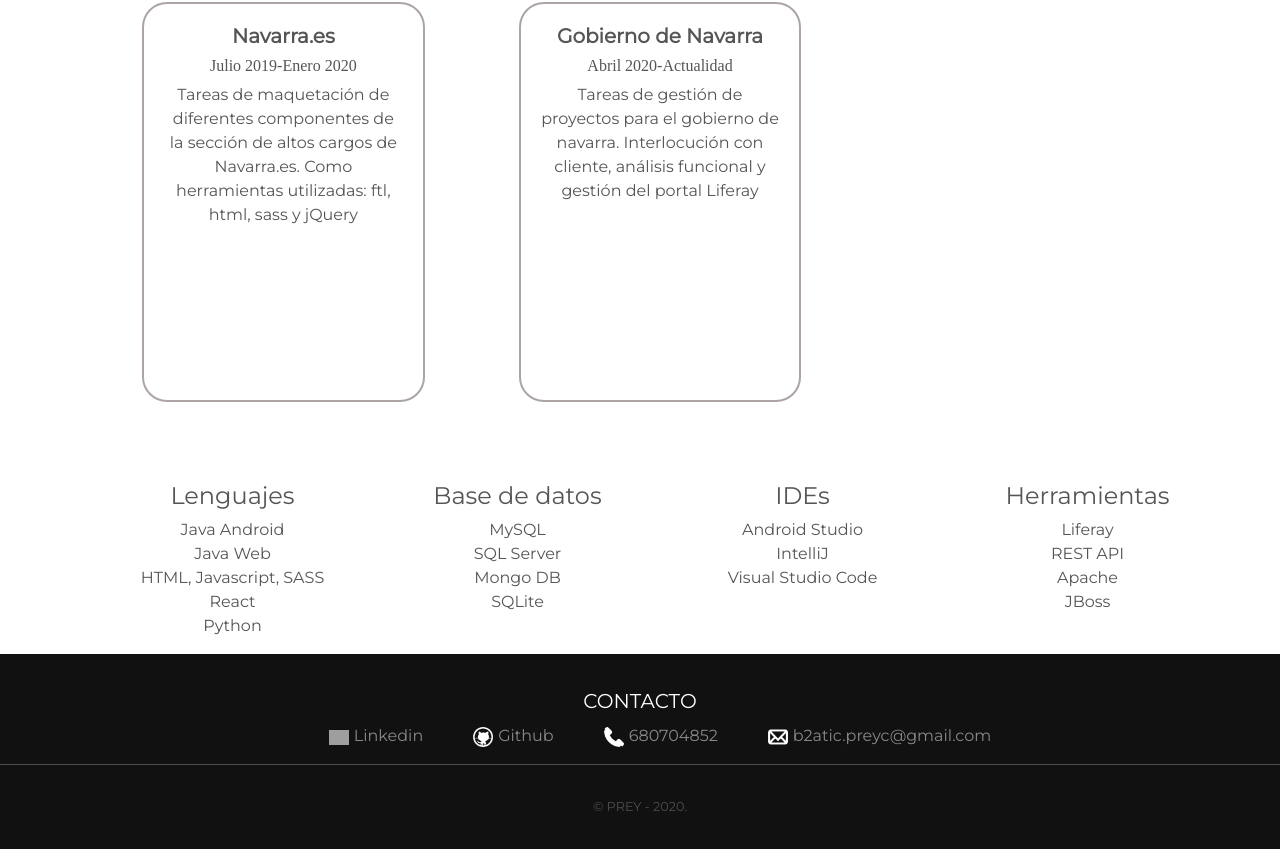
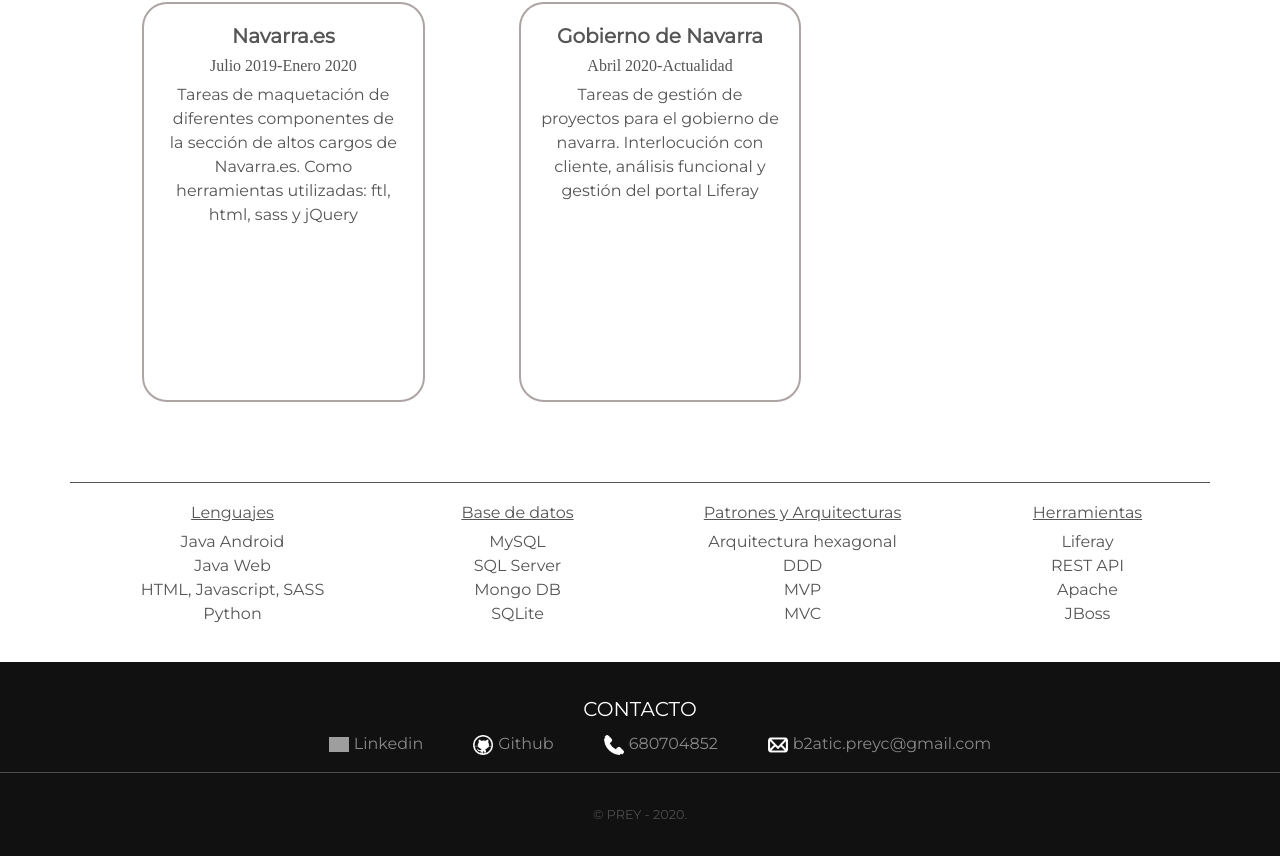
Before and after one commit to preychester95/PortfolioWebPrey, a React (Create React App) app: page / in a window 1280 px wide. Shown: the part 1218-2074 px from the top of the page. Built offline with nearby package versions, Linux system fonts and the light colour scheme; grey boxes are pictures that could not be loaded.

Commit message:
Refactoring colors to variables and pixels to rem

```diff
--- a/public/index.html
+++ b/public/index.html
@@ -1,13 +1,14 @@
 <!DOCTYPE html>
-<html lang="en">
+<html lang="es">
   <head>
     <meta charset="utf-8" />
     <link rel="icon" type="image/png" href="%PUBLIC_URL%/logo.png" />
     <meta name="viewport" content="width=device-width, initial-scale=1" />
     <meta name="theme-color" content="#000000" />
+    <meta name="keywords" content="presentacion, programacion, Java, Android"/>
     <meta
       name="description"
-      content="Web site created using create-react-app"
+      content="Pagina de presentacion de Pablo Rey Campo"
     />
     <link rel="apple-touch-icon" href="%PUBLIC_URL%/logo.png" />
     <!--
--- a/src/components/Presentation.js
+++ b/src/components/Presentation.js
@@ -13,7 +13,7 @@
                         <br></br>
                         <br></br>
                         Me considero una persona trabajadora, con muchas ganas de aprender cosas nuevas que siempre está tratando de mejorar como profesional en el sector. Estoy abierto a cualquier reto tecnológico que se presente y me encanta trabajar en equipo.
-                        Además de la informática, me encanta el CrossFit, la que considera mi segunda gran pasión a día de hoy.
+                        Además de la informática, me encanta el CrossFit, la que considero mi segunda gran pasión a día de hoy.
                     </p>
                 </div>
             </div>
--- a/src/components/Tools.js
+++ b/src/components/Tools.js
@@ -7,17 +7,16 @@
                 <div class="row">
                     <div class="col-md-3 col-xs-12">
                         <ul>
-                            <h4>Lenguajes</h4>
+                            <h6><u>Lenguajes</u></h6>
                             <li>Java Android</li>
                             <li>Java Web</li>
                             <li>HTML, Javascript, SASS</li>
-                            <li>React</li>
                             <li>Python</li>
                         </ul>
                     </div>
                     <div class="col-md-3 col-xs-12">
                         <ul>
-                            <h4>Base de datos</h4>
+                            <h6><u>Base de datos</u></h6>
                             <li>MySQL</li>
                             <li>SQL Server</li>
                             <li>Mongo DB</li>
@@ -26,15 +25,16 @@
                     </div>
                     <div class="col-md-3 col-xs-12">
                         <ul>
-                            <h4>IDEs</h4>
-                            <li>Android Studio</li>
-                            <li>IntelliJ</li>
-                            <li>Visual Studio Code</li>
+                            <h6><u>Patrones y Arquitecturas</u></h6>
+                            <li>Arquitectura hexagonal</li>
+                            <li>DDD</li>
+                            <li>MVP</li>
+                            <li>MVC</li>
                         </ul>
                     </div>
                     <div class="col-md-3 col-xs-12">
                         <ul>
-                            <h4>Herramientas</h4>
+                            <h6><u>Herramientas</u></h6>
                             <li>Liferay</li>
                             <li>REST API</li>
                             <li>Apache</li>
--- a/src/styles/card.scss
+++ b/src/styles/card.scss
@@ -1,9 +1,9 @@
 .Card{
-    border-radius: 25px;
-    border: 2px solid #ada4a4;
-    padding: 20px;
+    border-radius: 1.563rem;
+    border: 0.125rem solid $cardColor;
+    padding: 1.25rem;
     margin: 2rem;
-    height: 400px;
+    height: 25rem;
     h3{
         font-size: 1.25rem;
         font-weight: bold;
--- a/src/styles/footer.scss
+++ b/src/styles/footer.scss
@@ -13,19 +13,19 @@
         }
         li{
             display: inline;
-            margin: 10px
+            margin: 0.625rem;
         }
         a{
             color: rgba(255, 255, 255, 0.5);
         }
         img{
-            max-width: 20px;
-            max-height: 20px;
+            max-width: 1.25rem;
+            max-height: 1.25rem;
             vertical-align: middle;
-            margin-right: 5px;
+            margin-right: 0.313rem;
         }
         .copyright{
-            border-top: 1px solid;
+            border-top: 0.063rem solid;
             font-size: 0.8rem;
             opacity: 0.5;
             padding-top: 2rem;
--- a/src/styles/presentation.scss
+++ b/src/styles/presentation.scss
@@ -1,6 +1,6 @@
 .Presentation{
     background-image: url("../resources/cta01.jpg");
-    background-color: #ce1b28;
+    background-color: $presentationColor;
     color: rgba(255, 255, 255, 1);
     background-attachment: fixed;
     background-image: linear-gradient(rgba(206, 27, 40, 0.25), rgba(206, 27, 40, 5)), url(../resources/cta01.jpg);
@@ -13,8 +13,8 @@
     .presentationContent{
         padding: 5rem 0;
         img{
-            width:150px;
-            height:150px;
+            width:9.375rem;
+            height:9.375rem;
             object-fit:cover;
             border-radius:50%;
         }
--- a/src/styles/projects.scss
+++ b/src/styles/projects.scss
@@ -1,6 +1,6 @@
 .Projects{
     background-color: $backgroundColor;
-    color: #555555;
+    color: $projectColor;
     text-align: center;
     .projectsContent{
         padding: 2rem 0;
--- a/src/styles/tools.scss
+++ b/src/styles/tools.scss
@@ -1,4 +1,7 @@
 .Tools{
-    color: #555555;
+    color: $toolsColor;
     text-align: center;
+    border-top: 0.5px solid $toolsColor;
+    padding-top: 1.25rem;
+    margin-bottom: 1.25rem;
 }
--- a/src/styles/variables.scss
+++ b/src/styles/variables.scss
@@ -1,5 +1,8 @@
 $primaryColor: #BADA55;
 $backgroundColor: #FFFFFF;
 $textColor: #FFFFFF;
-
-//TODO: generar colores con mixin
+$projectColor: #555555;
+$cardColor: #ada4a4;
+$footerBackgroundColor: #111111;
+$presentationColor: #111111;
+$toolsColor: #555555;
```
Also changed, not shown: 1 other file (tests, documents, lock files or other folders).
